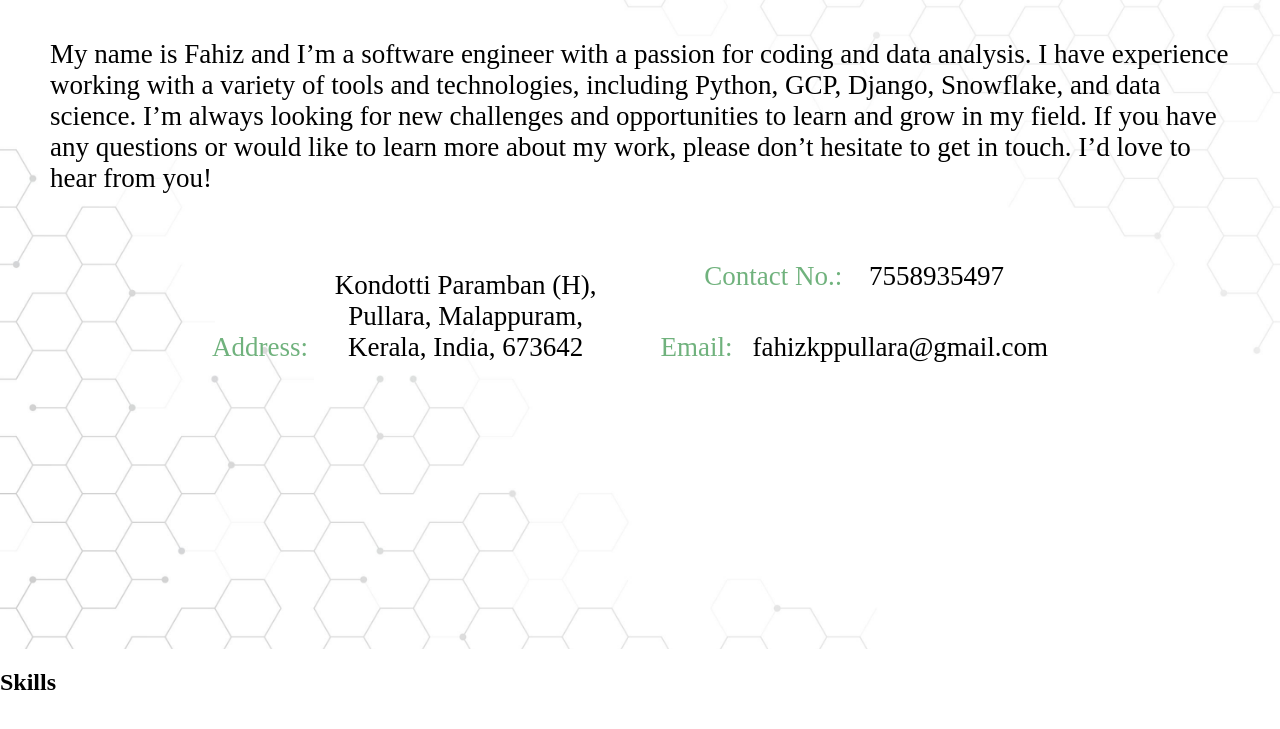
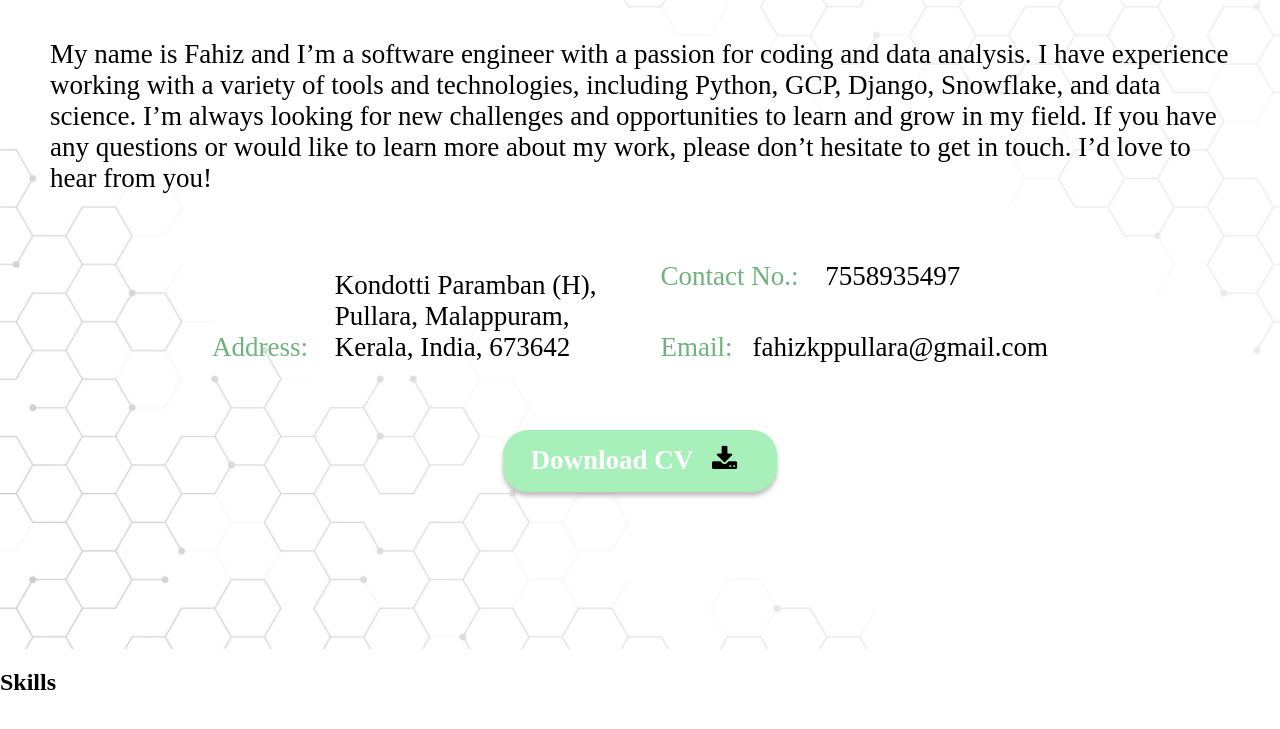
Before and after one commit to kpfahiz/newProfile, a plain HTML site: page index.html in a window 1280 px wide. Shown: the part 993-1722 px from the top of the page. Drawn offline with Linux system fonts and the light colour scheme.

Commit message:
About - CV download Button

```diff
--- a/index.html
+++ b/index.html
@@ -58,8 +58,12 @@
                     Email:<li class="content">fahizkppullara@gmail.com</li>
                 </ul>
             </li>
-
         </ul>
+        <a class="a_dwn_cv" href="./statics/resume/Fahiz Kp_Resume _oct2023.pdf" target="_blank">
+            <div class="download_cv" href="#">
+                <p class="dwn_cv_type">Download CV <i class="fa fa-download" aria-hidden="true"></i></p>
+            </div>
+        </a>
     </section>
 
     <!-- Skills -->
--- a/statics/styles/mystyle.css
+++ b/statics/styles/mystyle.css
@@ -176,7 +176,7 @@ body {
   ul.left{
     color: #70B27D;
     list-style-type: none;
-    text-align: center;
+    text-align: justify;
     padding: 0;
     margin: 0;
     font-family: "PT Serif";
@@ -190,10 +190,38 @@ body {
     font-family: "PT Serif";
     display: inline-block;
     font-size: 27px;
-    padding: 20px;
     font-style: normal;
     font-weight: 400;
     line-height: normal;
+  }
+  a.a_dwn_cv{
+    color: inherit; /* blue colors for links too */
+    text-decoration: inherit; /* no underline */
+  }
+  div.download_cv{
+    width: 274px;
+    height: 62px;
+    flex-shrink: 0;
+    border-radius: 25px;
+    background: #A7F0BA;
+    box-shadow: 0px 4px 4px 0px rgba(0, 0, 0, 0.25);
+    margin: auto;
+  }
+  p.dwn_cv_type{
+    color: var(--photo, #FFF);
+    font-family: "PT Serif";
+    font-size: 27px;
+    font-style: normal;
+    font-weight: 700;
+    line-height: normal;
+    text-align: center;
+    padding: 15px;
+  }
+  i.fa-download{
+    width: 50px;
+    height: 50px;
+    flex-shrink: 0;
+    color: #000;
   }
 
   /* Responsive */
```
Also changed, not shown: 1 other file.
